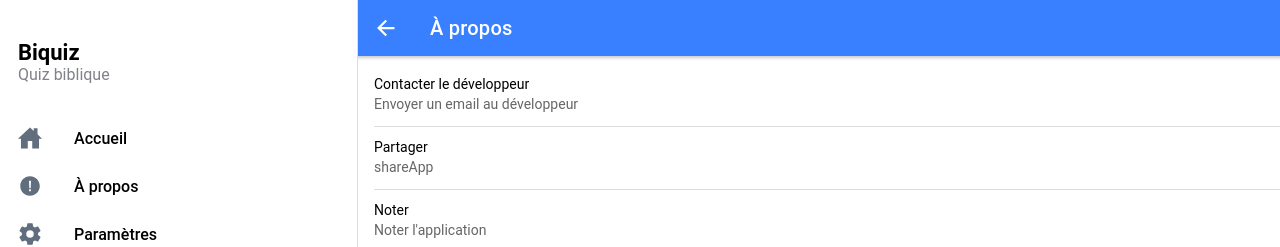
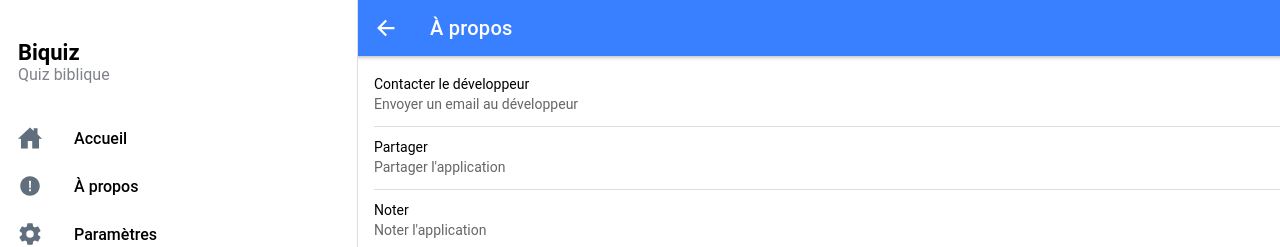
Before and after one commit to bleriotnoguia/biquiz-app, a React (Create React App) app: page /page/about in a window 1280 px wide. Shown: the top 247 px of the page. Built offline with nearby package versions, Linux system fonts and the light colour scheme.

Commit message:
small bug fixed

```diff
--- a/src/pages/About.tsx
+++ b/src/pages/About.tsx
@@ -43,7 +43,7 @@ const About: React.FC = () => {
         <IonItem>
           <IonLabel onClick={() => shareApp()}>
             <h3>{t('share')}</h3>
-            <p color="gray">{'shareApp'}</p>
+            <p color="gray">{t('shareApp')}</p>
           </IonLabel>
         </IonItem>
         <IonItem>
```
